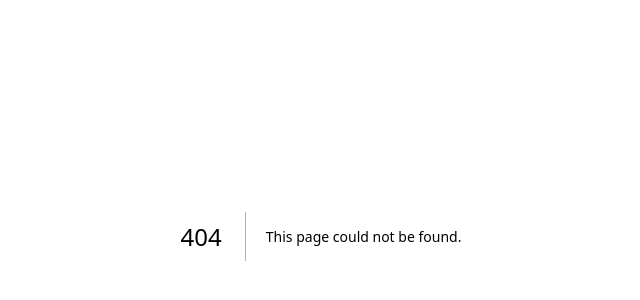
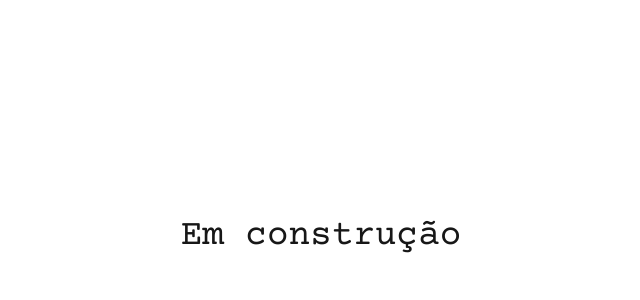
Before and after one commit to Joyuv/NexTT, a Next.js app: page /login in a window 1280 px wide. Before the commit this address had no page. Shown: the part 164-464 px from the top of the page, without its empty margins (319-959 px from the left). Built offline with nearby package versions, Linux system fonts and the light colour scheme.

Commit message:
resolvendo problemas extras do bd e adicionando componente H1

```diff
--- a/src/app/api/auth/cadastro/route.ts
+++ b/src/app/api/auth/cadastro/route.ts
@@ -3,16 +3,16 @@ import bcrypt from "bcryptjs";
 import { createUser, getUserByEmail } from "@/lib/db";
 
 export const POST = async (req: Request) => {
-  const { email, senha } = await req.json();
+  const { username, email, password } = await req.json();
 
   const existing = await getUserByEmail(email);
   if (existing) {
     return NextResponse.json({ error: "Usuário já existe" }, { status: 400 });
   }
 
-  const hashed = await bcrypt.hash(senha, 10);
+  const hashed = await bcrypt.hash(password, 10);
 
-  await createUser(email, hashed);
+  await createUser(email, hashed, username);
 
   return NextResponse.json({ message: "Usuário criado!" });
 };
--- /dev/null
+++ b/src/app/cadastro/page.tsx
@@ -0,0 +1,10 @@
+import styles from "@/app/index.module.css";
+import H1 from "@/app/ui/components/H1";
+
+export default function Page() {
+  return (
+    <div className={styles.centra}>
+      <H1>Em construção</H1>
+    </div>
+  );
+}
--- /dev/null
+++ b/src/app/login/page.tsx
@@ -0,0 +1,10 @@
+import styles from "@/app/index.module.css";
+import H1 from "@/app/ui/components/H1";
+
+export default function Page() {
+  return (
+    <div className={styles.centra}>
+      <H1>Em construção</H1>
+    </div>
+  );
+}
--- a/src/app/page.tsx
+++ b/src/app/page.tsx
@@ -9,7 +9,11 @@ export default function Home() {
     const res = await fetch("/api/auth/cadastro", {
       method: "POST",
       headers: { "Content-Type": "application/json" },
-      body: JSON.stringify({ email: "teste@ex.com", senha: "123456" }),
+      body: JSON.stringify({
+        email: "teste@ex.com",
+        password: "123456",
+        username: "Fulano",
+      }),
     });
     const data = await res.json();
     console.log(data);
@@ -18,7 +22,7 @@ export default function Home() {
   const handleLogin = async () => {
     const res = await signIn("credentials", {
       email: "teste@ex.com",
-      senha: "123456",
+      password: "123456",
       redirect: false, // não redireciona automaticamente
     });
 
--- /dev/null
+++ b/src/app/ui/components/H1.tsx
@@ -0,0 +1,15 @@
+import { Courier_Prime } from "next/font/google";
+
+const courierPrime = Courier_Prime({
+  weight: "400",
+});
+
+export default function H1({ children }: { children: React.ReactNode }) {
+  return (
+    <div
+      className={`${courierPrime.className} flex justify-center items-center text-4xl select-none`}
+    >
+      <p>{children}</p>
+    </div>
+  );
+}
--- a/src/lib/db.ts
+++ b/src/lib/db.ts
@@ -10,11 +10,15 @@ export const client = createClient({
 });
 
 // Funções auxiliares
-export async function createUser(email: string, senha: string) {
-  return client.execute("INSERT INTO users (email, senha) VALUES (?, ?)", [
-    email,
-    senha,
-  ]);
+export async function createUser(
+  email: string,
+  senha: string,
+  username: string,
+) {
+  return client.execute(
+    "INSERT INTO users (email, password, username) VALUES (?, ?, ?)",
+    [email, senha, username],
+  );
 }
 
 export async function getUserByEmail(email: string) {
```
